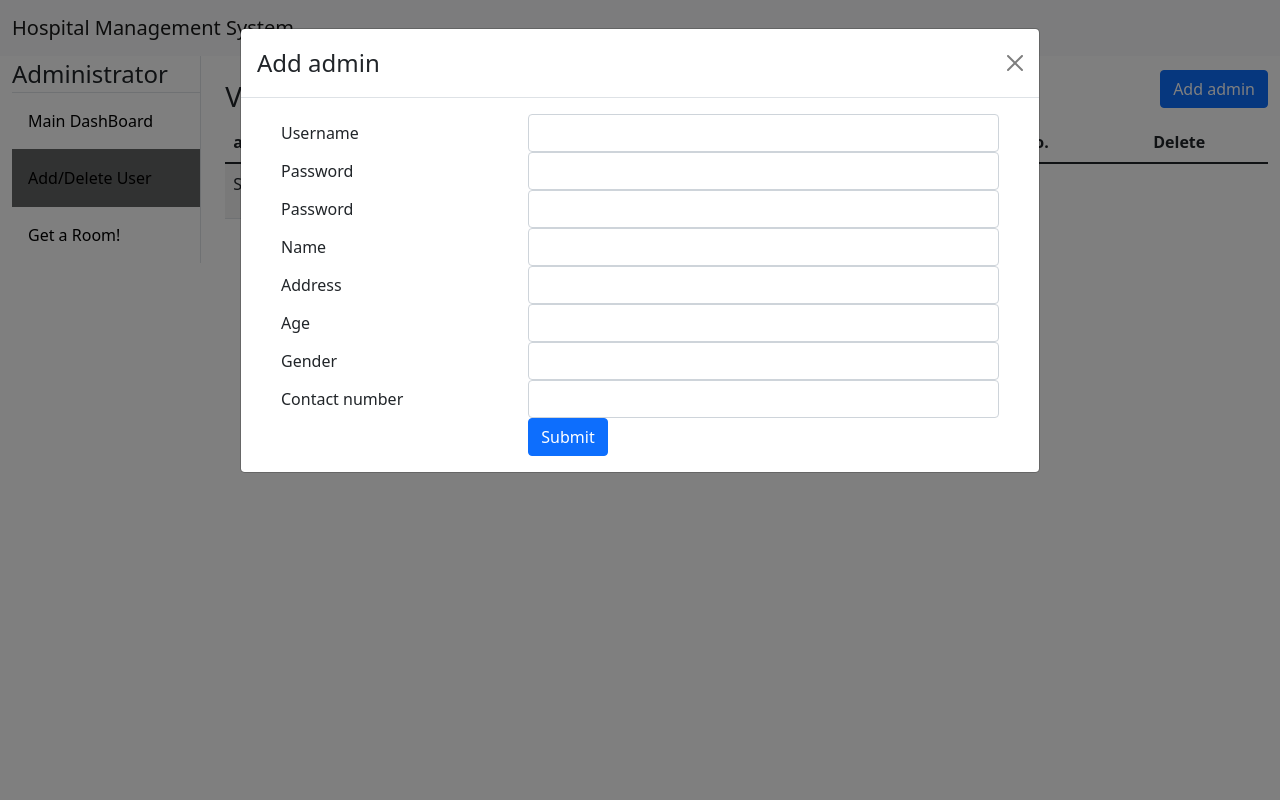
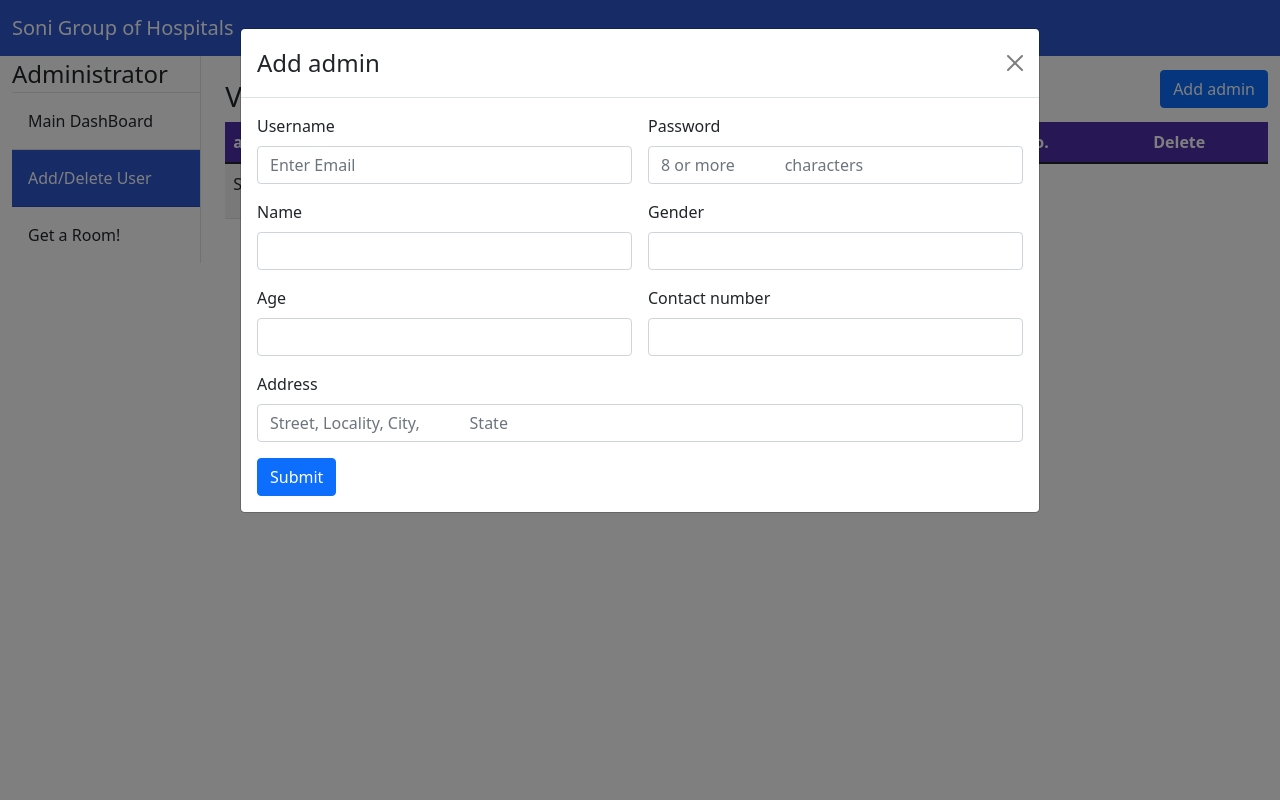
Before and after one commit to rv4102/dbms-lab, a Flask app: template A4/HMS/templates/admin_add_del_user.html in a window 1280 px wide, after a click that opens the changed part. Run offline with Flask 2, Linux system fonts and the light colour scheme; the template is opened without the code that fills it: most values are stand-ins (such as "Sample title", 1, 10 or a date in 2020); form fields are guessed from the names that the template uses; some libraries are stand-ins or nearby versions.

Commit message:
updated admin

```diff
--- a/A4/HMS/templates/admin_add_del_user.html
+++ b/A4/HMS/templates/admin_add_del_user.html
@@ -1,13 +1,9 @@
 {% extends 'admin_base.html' %}
 
 {% block sidebar %}
-<a class="list-group-item list-group-item-action list-group-item-light p-3" style="color: black;" href="/admin">Main
-  DashBoard</a>
-<a class="list-group-item list-group-item-action list-group-item-light p-3 active" style="color: black"
-  href="/admin/edit_user">Add/Delete
-  User</a>
-<a class="list-group-item list-group-item-action list-group-item-light p-3" style="color: black"
-  href="/admin/add_room">Get a Room!</a>
+<a class="list-group-item p-3" href="/admin">Main DashBoard</a>
+<a class="list-group-item p-3 dark-blue text-white" href="/admin/edit_user">Add/Delete User</a>
+<a class="list-group-item p-3" href="/admin/add_room">Get a Room!</a>
 {% endblock %}
 
 {% block main_content %}
@@ -28,100 +24,64 @@
         <button type="button" class="btn-close" data-bs-dismiss="modal"></button>
       </div>
       <div class="modal-body">
-        <div class="container">
-          <form method="post">
-            {{ form.hidden_tag() }}
-            <div class="form-group row">
-              {{ form.username.label(class="col-sm-4 col-form-label") }}
-              <div class="col-sm-8">
-                {{ form.username(class="form-control") }}
+
+        <form class="row g-3">
+          {{form.hidden_tag()}}
+          <div class="col-md-6">
+            {{ form.username.label(for="inputEmail4", class="form-label") }}
+            {{ form.username(class="form-control", type="email", placeholder="Enter Email", id="inputEmail4") }}
             {% for error in form.username.errors %}
             <span class="help-block">{{ error }}</span>
             {% endfor %}
           </div>
-            </div>
-
-            <div class="form-group row">
-              {{ form.password1.label(class="col-sm-4 col-form-label") }}
-              <div class="col-sm-8">
-                {{ form.password1(class="form-control") }}
-                {% for error in form.password1.errors %}
+          <div class="col-md-6">
+            {{ form.password1.label(for="inputPassword4", class="form-label") }}
+            {{ form.password1(class="form-control", type="password", id="inputPassword4", placeholder="8 or more
+            characters") }}
+            {% for error in form.username.errors %}
             <span class="help-block">{{ error }}</span>
             {% endfor %}
           </div>
-            </div>
-
-            <div class="form-group row">
-              {{ form.password2.label(class="col-sm-4 col-form-label") }}
-              <div class="col-sm-8">
-                {{ form.password2(class="form-control") }}
-                {% for error in form.password2.errors %}
+          <div class="col-md-6">
+            {{ form.name.label(class="form-label", for="name") }}
+            {{ form.name(class="form-control", type="text", id="name") }}
+            {% for error in form.username.errors %}
             <span class="help-block">{{ error }}</span>
             {% endfor %}
           </div>
-            </div>
-
-            <div class="form-group row">
-              {{ form.name.label(class="col-sm-4 col-form-label") }}
-              <div class="col-sm-8">
-                {{ form.name(class="form-control") }}
-                {% for error in form.name.errors %}
+          <div class="col-md-6">
+            {{ form.gender.label(class="form-label", for="gender") }}
+            {{ form.gender(class="form-control", type="text", id="gender")}}
+            {% for error in form.username.errors %}
             <span class="help-block">{{ error }}</span>
             {% endfor %}
           </div>
-            </div>
-
-            <div class="form-group row">
-              {{ form.address.label(class="col-sm-4 col-form-label") }}
-              <div class="col-sm-8">
-                {{ form.address(class="form-control") }}
-                {% for error in form.address.errors %}
+          <div class="col-md-6">
+            {{ form.age.label(class="form-label", for="age") }}
+            {{ form.age(class="form-control", type="number", id="age") }}
+            {% for error in form.username.errors %}
             <span class="help-block">{{ error }}</span>
             {% endfor %}
           </div>
-            </div>
-
-            <div class="form-group row">
-              {{ form.age.label(class="col-sm-4 col-form-label") }}
-              <div class="col-sm-8">
-                {{ form.age(class="form-control") }}
-                {% for error in form.age.errors %}
+          <div class="col-md-6">
+            {{ form.contact_number.label(class="form-label", for="ph_number") }}
+            {{ form.contact_number(class="form-control", id="ph_number") }}
+            {% for error in form.username.errors %}
             <span class="help-block">{{ error }}</span>
             {% endfor %}
           </div>
-            </div>
-
-            <div class="form-group row">
-              {{ form.gender.label(class="col-sm-4 col-form-label") }}
-              <div class="col-sm-8">
-                {{ form.gender(class="form-control") }}
-                {% for error in form.gender.errors %}
+          <div class="col-12">
+            {{ form.address.label(class="form-label", for="inputAddress") }}
+            {{ form.address(class="form-control", type="text", id="inputAddress", placeholder="Street, Locality, City,
+            State") }}
+            {% for error in form.username.errors %}
             <span class="help-block">{{ error }}</span>
             {% endfor %}
           </div>
-            </div>
-
-            <div class="form-group row">
-              {{ form.contact_number.label(class="col-sm-4 col-form-label") }}
-              <div class="col-sm-8">
-                {{ form.contact_number(class="form-control") }}
-                {% for error in form.contact_number.errors %}
-                <span class="help-block">{{ error }}</span>
-                {% endfor %}
-              </div>
-            </div>
-
-            <div class="form-group row">
-              <div class="offset-sm-4 col-sm-8">
-                {{ form.submit(class="btn btn-primary") }}
-              </div>
+          <div class="col-12">
+            {{ form.submit(class="btn btn-primary ") }}
           </div>
         </form>
-        </div>
-
-
-
-
       </div>
     </div>
   </div>
@@ -132,7 +92,7 @@
 {% else %}
 <div class="table-responsive">
   <table class="table table-striped">
-    <thead class="thead-dark">
+    <thead class="light-purple text-white">
       <tr>
         <th scope="col">{{user_type}} ID</th>
         <th scope="col">Name</th>
--- a/A4/HMS/templates/admin_base.html
+++ b/A4/HMS/templates/admin_base.html
@@ -8,7 +8,7 @@
   <div class="row">
     <div class="col-12 col-lg-2 sidebar-self">
       <div class="border-end" id="sidebar-wrapper">
-        <div class="sidebar-heading border-bottom" style="font-size:x-large;">Administrator</div>
+        <div class="sidebar-heading border-bottom " style="font-size:x-large;">Administrator</div>
         <div class="list-group list-group-flush">
           {% block sidebar %}{% endblock %}
         </div>
--- a/A4/HMS/templates/base.html
+++ b/A4/HMS/templates/base.html
@@ -15,14 +15,38 @@
       /* W3C, IE 10+/ Edge, Firefox 16+, Chrome 26+, Opera 12+, Safari 7+ */
       background: linear-gradient(to right, rgba(106, 17, 203, 1), rgba(37, 117, 252, 1))
     }
+    .blue {
+      background: #3795BD;
+    }
+    .dark-blue {
+      background: #2F58CD;
+    }
+    .light-purple {
+      background: #4E31AA;
+    }
+    .dark-purple {
+      background: #3A1078;
+    }
+    .gradient-black {
+      background: #000000;
+      /* fallback for old browsers */
+      background: -webkit-linear-gradient(to right, #434343, #000000);
+      /* Chrome 10-25, Safari 5.1-6 */
+      background: linear-gradient(to right, #434343, #000000);
+      /* W3C, IE 10+/ Edge, Firefox 16+, Chrome 26+, Opera 12+, Safari 7+ */
+    }
+    .bdr {
+      border-radius: 10px;
+      overflow: hidden;
+    }
   </style>
 </head>
 
 <body {% block bg_custom %}{% endblock %}>
   {% block navbar %}
-  <nav class="navbar navbar-expand-sm navbar-light bg-light">
+  <nav class="navbar navbar-expand-sm navbar-light dark-blue">
     <div class="container-fluid">
-      <a class="navbar-brand" href="{{ url_for('routes.index') }}">Hospital Management System</a>
+      <a class="navbar-brand text-white">Soni Group of Hospitals</a>
       <button class="navbar-toggler" type="button" data-bs-toggle="collapse" data-bs-target="#navbarNav"
         aria-controls="navbarNav" aria-expanded="false" aria-label="Toggle navigation">
         <span class="navbar-toggler-icon"></span>
@@ -32,7 +56,7 @@
         </div>
         {% if user.is_authenticated %}
         <div class="navbar-nav ms-auto justify-content-end">
-          <a class="nav-link" href="{{ url_for('auth.logout') }}">Logout</a>
+          <a class="nav-link text-white" href="{{ url_for('auth.logout') }}">Logout</a>
         </div>
         {% endif %}
       </div>
```
Also changed, not shown: A4/HMS/forms.py (+10 -11 lines), A4/HMS/templates/admin_add_room.html (+3 -6 lines), A4/HMS/templates/admin_dashboard.html (+26 -30 lines), A4/HMS/templates/admin_select_user.html (+3 -6 lines). Lines whose indentation alone changed are shown as unchanged.
